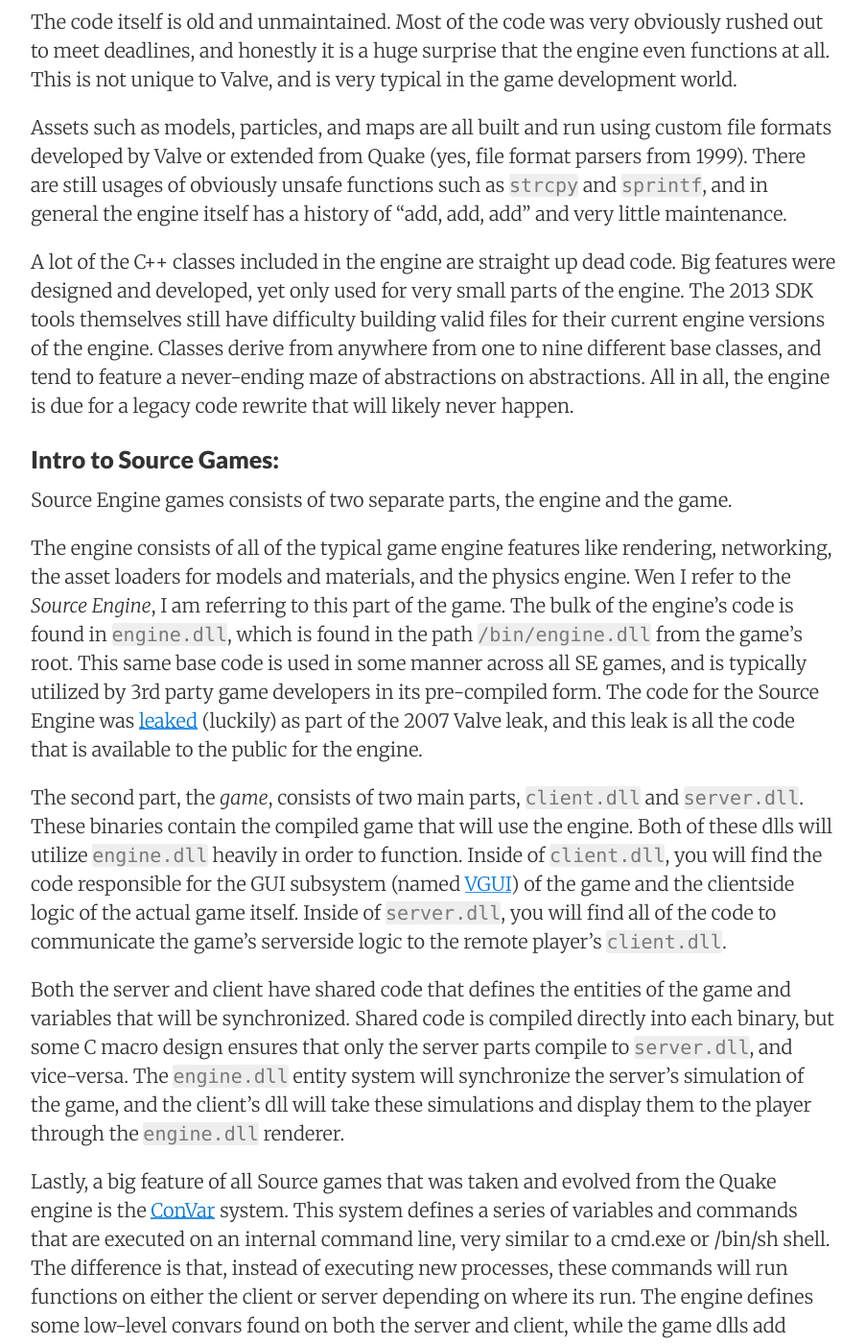
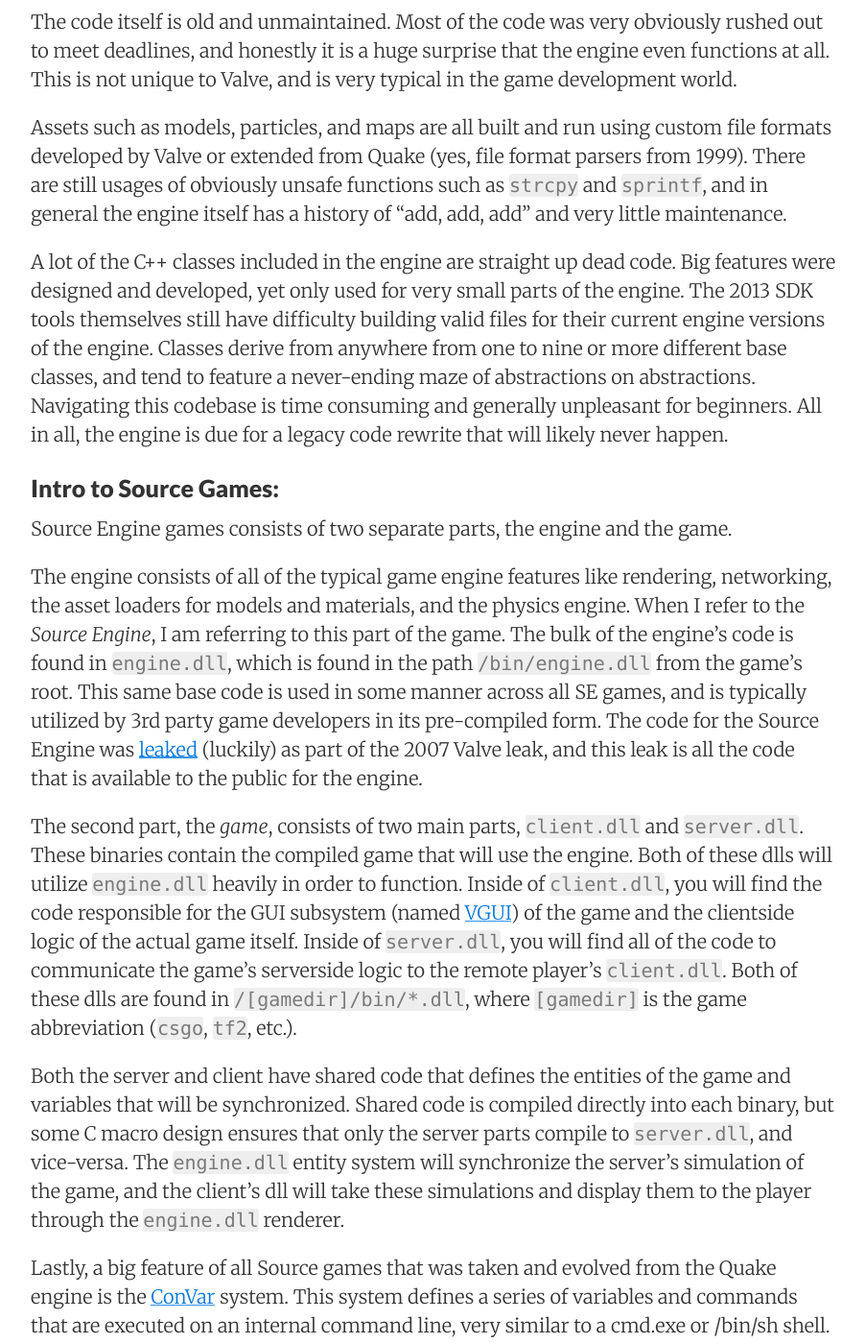
Before and after one commit to Gbps/gbps.github.io, a Jekyll site: the page built from _posts/2018-08-02-source-engine-1.md, in a window 1280 px wide and 1400 px high, scrolled down 2694 px. Shown: the whole window at 96% size, without its empty margins (188-1090 px from the left). Built offline with Jekyll 4.4.1, drawn with Linux system fonts in a browser that asks for light colours; nearby versions of some CDN libraries; some of the changed text lies outside the part shown.

Commit message:
Typo fixes

```diff
--- a/_posts/2018-08-02-source-engine-1.md
+++ b/_posts/2018-08-02-source-engine-1.md
@@ -44,19 +44,19 @@ The code itself is old and unmaintained. Most of the code was very obviously rus
 
 Assets such as models, particles, and maps are all built and run using custom file formats developed by Valve or extended from Quake (yes, file format parsers from 1999). There are still usages of obviously unsafe functions such as `strcpy` and `sprintf`, and in general the engine itself has a history of "add, add, add" and very little maintenance.
 
-A lot of the C++ classes included in the engine are straight up dead code. Big features  were designed and developed, yet only used for very small parts of the engine. The 2013 SDK tools themselves still have difficulty building valid files for their current engine versions of the engine. Classes derive from anywhere from one to nine different base classes, and tend to feature a never-ending maze of abstractions on abstractions. All in all, the engine is due for a legacy code rewrite that will likely never happen.
+A lot of the C++ classes included in the engine are straight up dead code. Big features  were designed and developed, yet only used for very small parts of the engine. The 2013 SDK tools themselves still have difficulty building valid files for their current engine versions of the engine. Classes derive from anywhere from one to nine or more different base classes, and tend to feature a never-ending maze of abstractions on abstractions. Navigating this codebase is time consuming and generally unpleasant for beginners. All in all, the engine is due for a legacy code rewrite that will likely never happen.
 
 ### Intro to Source Games:
 
 Source Engine games consists of two separate parts, the engine and the game.
 
-The engine consists of all of the typical game engine features like rendering, networking, the asset loaders for models and materials, and the physics engine. Wen I refer to the *Source Engine*, I am referring to this part of the game. The bulk of the engine's code is found in `engine.dll`, which is found in the path `/bin/engine.dll` from the game's root. This same base code is used in some manner across all SE games, and is typically utilized by 3rd party game developers in its pre-compiled form. The code for the Source Engine was [leaked](https://github.com/VSES/SourceEngine2007) (luckily) as part of the 2007 Valve leak, and this leak is all the code that is available to the public for the engine.
+The engine consists of all of the typical game engine features like rendering, networking, the asset loaders for models and materials, and the physics engine. When I refer to the *Source Engine*, I am referring to this part of the game. The bulk of the engine's code is found in `engine.dll`, which is found in the path `/bin/engine.dll` from the game's root. This same base code is used in some manner across all SE games, and is typically utilized by 3rd party game developers in its pre-compiled form. The code for the Source Engine was [leaked](https://github.com/VSES/SourceEngine2007) (luckily) as part of the 2007 Valve leak, and this leak is all the code that is available to the public for the engine.
 
-The second part, the *game*, consists of two main parts, `client.dll` and `server.dll`. These binaries contain the compiled game that will use the engine. Both of these dlls will utilize `engine.dll` heavily in order to function. Inside of `client.dll`, you will find the code responsible for the GUI subsystem (named [VGUI](https://developer.valvesoftware.com/wiki/VGUI_Documentation)) of the game and the clientside logic of the actual game itself. Inside of `server.dll`, you will find all of the code to communicate the game's serverside logic to the remote player's `client.dll`.
+The second part, the *game*, consists of two main parts, `client.dll` and `server.dll`. These binaries contain the compiled game that will use the engine. Both of these dlls will utilize `engine.dll` heavily in order to function. Inside of `client.dll`, you will find the code responsible for the GUI subsystem (named [VGUI](https://developer.valvesoftware.com/wiki/VGUI_Documentation)) of the game and the clientside logic of the actual game itself. Inside of `server.dll`, you will find all of the code to communicate the game's serverside logic to the remote player's `client.dll`.  Both of these dlls are found in `/[gamedir]/bin/*.dll`, where `[gamedir]` is the game abbreviation (`csgo`, `tf2`, etc.).
 
 Both the server and client have shared code that defines the entities of the game and variables that will be synchronized. Shared code is compiled directly into each binary, but some C macro design ensures that only the server parts compile to `server.dll`, and vice-versa. The `engine.dll` entity system will synchronize the server's simulation of the game, and the client's dll will take these simulations and display them to the player through the `engine.dll` renderer.
 
-Lastly, a big feature of all Source games that was taken and evolved from the Quake engine is the [ConVar](https://developer.valvesoftware.com/wiki/Developer_Console) system. This system defines a series of variables and commands that are executed on an internal command line, very similar to a cmd.exe or /bin/sh shell. The difference is that, instead of executing new processes, these commands will run functions on either the client or server depending on where its run. The engine defines some low-level convars found on both the server and client, while the game dlls add more on top of that depending on the game dll that's running.
+Lastly, a big feature of all Source games that was taken and evolved from the Quake engine is the [ConVar](https://developer.valvesoftware.com/wiki/Developer_Console) system. This system defines a series of variables and commands that are executed on an internal command line, very similar to a cmd.exe or /bin/sh shell. The difference is that, instead of executing new processes, these commands will run functions on either the client or server depending on where its run. The engine defines some low-level ConVars found on both the server and client, while the game dlls add more on top of that depending on the game dll that's running.
 
 * A Console Variable ([ConVar](https://developer.valvesoftware.com/wiki/ConVar)) takes the form of `<name> <value>`, where the value can be numerical or string based. Typically used for configuration, certain special ConVars will be synchronized. The server can always request the value of a client's ConVar. Example: `sv_cheats 1` sets the ConVar `sv_cheats` to `1`, which enables cheats.
 * A Console Command ([ConCommand](https://developer.valvesoftware.com/wiki/ConCommand)) takes the form of `<name> <arg0> <arg1> …`, and defines a command with a backing C++ function that can be run from the developer console. Sometimes, it is used by the game or the engine to run remote functions (client -> server, server -> client). Example: `changelevel de_dust` executes the command `changelevel` with the argument `de_dust`, which changes the current map when run on the server console.
```
Also changed, not shown: about.md (+1 -1 lines), 3 other files.
